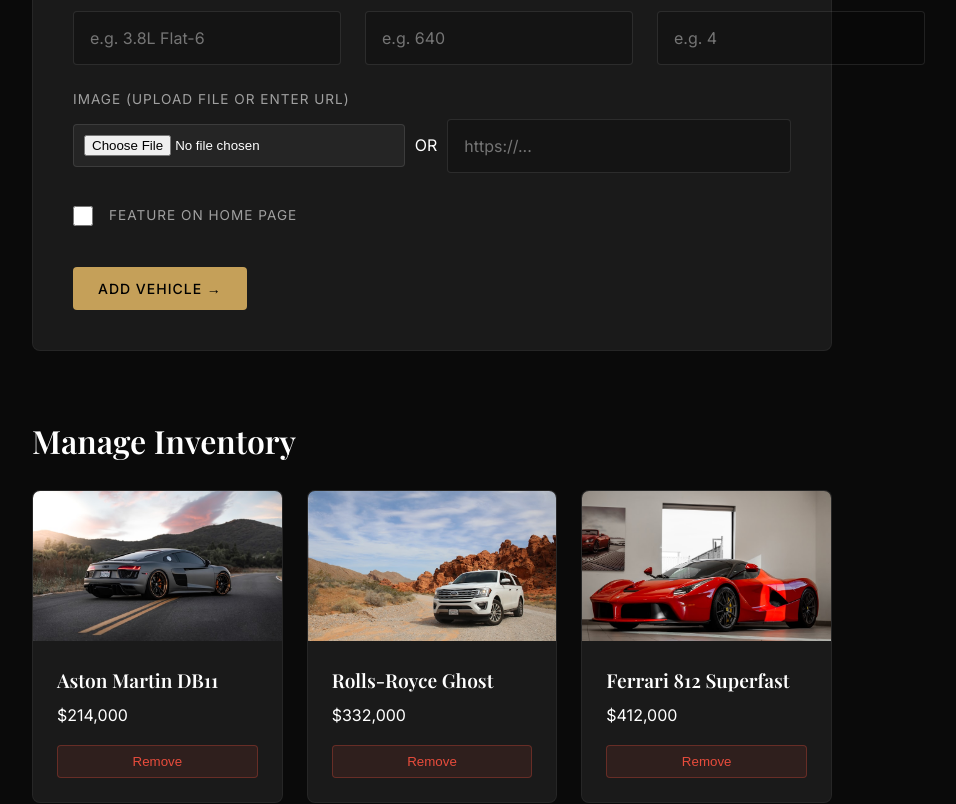
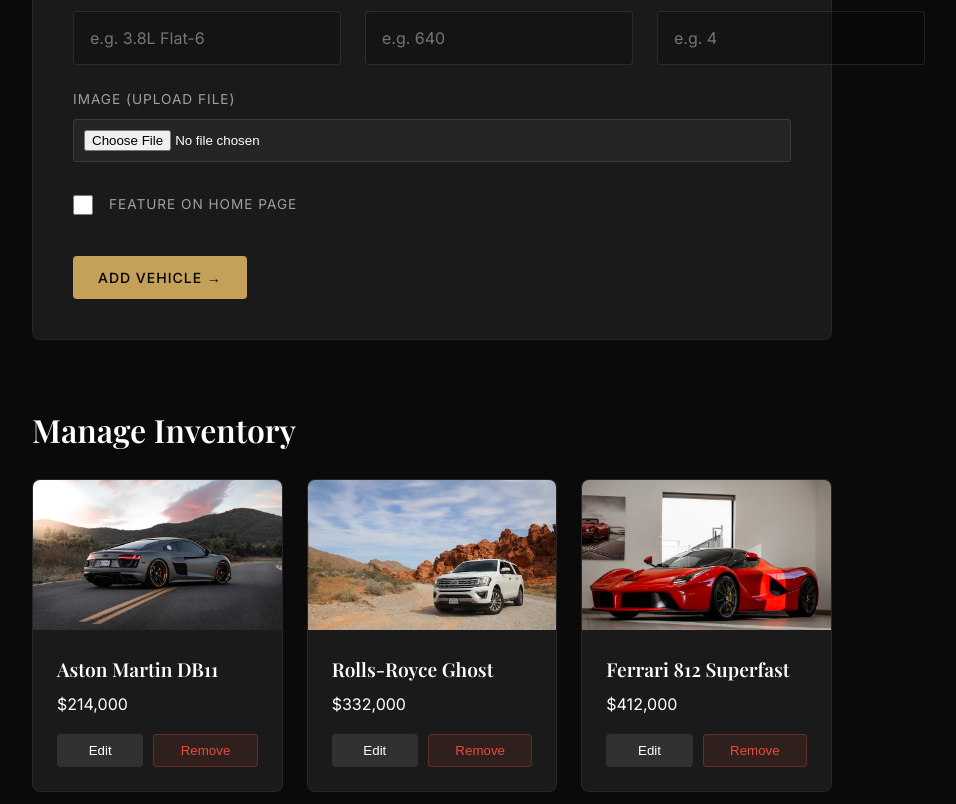
Before and after one commit to vsemenuha-lgtm/luxora-motors, a React (Vite) app: page /#/admin in a window 1280 px wide. Shown: the part 625-1429 px from the top of the page, without its empty margins (208-1164 px from the left). Built offline with nearby package versions, Linux system fonts and the light colour scheme.

Commit message:
Функции

```diff
--- a/src/context/CarContext.jsx
+++ b/src/context/CarContext.jsx
@@ -35,9 +35,12 @@
   const removeCar = (carId) => {
     setCars(prevCars => prevCars.filter(car => car.id !== carId));
   };
+  const updateCar = (updatedCar) => {
+    setCars(prevCars => prevCars.map(car => car.id === updatedCar.id ? updatedCar : car));
+  };
 
   return (
-    <CarContext.Provider value={{ cars, addCar, removeCar }}>
+    <CarContext.Provider value={{ cars, addCar, removeCar, updateCar }}>
       {children}
     </CarContext.Provider>
   );
--- a/src/pages/Admin.jsx
+++ b/src/pages/Admin.jsx
@@ -3,7 +3,8 @@
 import './Admin.css';
 
 const Admin = () => {
-  const { cars, addCar, removeCar } = useCarContext();
+  const { cars, addCar, removeCar, updateCar } = useCarContext();
+  const [editingCarId, setEditingCarId] = useState(null);
   const [formData, setFormData] = useState({
     brand: '',
     model: '',
@@ -23,6 +24,37 @@
       ...prev,
       [name]: type === 'checkbox' ? checked : value
     }));
+  };
+
+  const handleEdit = (car) => {
+    setEditingCarId(car.id);
+    setFormData({
+      brand: car.brand || '',
+      model: car.model || '',
+      price: car.price || '',
+      rentPrice: car.rentPrice || '',
+      engine: car.engine || '',
+      hp: car.hp || '',
+      seats: car.seats || '',
+      image: car.image || '',
+      featured: car.featured || false
+    });
+    window.scrollTo({ top: 0, behavior: 'smooth' });
+  };
+
+  const cancelEdit = () => {
+    setEditingCarId(null);
+    setFormData({
+      brand: '',
+      model: '',
+      price: '',
+      rentPrice: '',
+      engine: '',
+      hp: '',
+      seats: '',
+      image: '',
+      featured: false
+    });
   };
 
   const handleImageUpload = (e) => {
@@ -72,7 +104,7 @@
     e.preventDefault();
 
     // Formatting data before saving
-    const newCar = {
+    const carData = {
       ...formData,
       price: Number(formData.price),
       rentPrice: Number(formData.rentPrice),
@@ -80,8 +112,14 @@
       seats: Number(formData.seats),
     };
 
-    addCar(newCar);
-    setSuccessMessage('Vehicle successfully added to inventory!');
+    if (editingCarId) {
+      updateCar({ ...carData, id: editingCarId });
+      setSuccessMessage('Vehicle successfully updated!');
+      setEditingCarId(null);
+    } else {
+      addCar(carData);
+      setSuccessMessage('Vehicle successfully added to inventory!');
+    }
 
     // Reset form
     setFormData({
@@ -154,11 +192,9 @@
           </div>
 
           <div className="form-group">
-            <label htmlFor="image">Image (Upload File or Enter URL)</label>
-            <div className="image-input-container" style={{ display: 'flex', gap: '10px', alignItems: 'center' }}>
-              <input type="file" id="imageFile" accept="image/*" onChange={handleImageUpload} style={{ flex: 1, padding: '10px', background: 'rgba(255,255,255,0.05)', border: '1px solid rgba(255,255,255,0.1)', borderRadius: '4px', color: '#fff' }} />
-              <span>OR</span>
-              <input type="url" id="image" name="image" value={formData.image} onChange={handleChange} placeholder="https://..." style={{ flex: 1 }} />
+            <label htmlFor="imageFile">Image (Upload File)</label>
+            <div className="image-input-container">
+              <input type="file" id="imageFile" accept="image/*" onChange={handleImageUpload} style={{ width: '100%', padding: '10px', background: 'rgba(255,255,255,0.05)', border: '1px solid rgba(255,255,255,0.1)', borderRadius: '4px', color: '#fff' }} />
             </div>
             {formData.image && (
               <div style={{ marginTop: '15px' }}>
@@ -173,7 +209,16 @@
             <label htmlFor="featured">Feature on Home Page</label>
           </div>
 
-          <button type="submit" className="btn btn-primary submit-btn">ADD VEHICLE &rarr;</button>
+          <div style={{ display: 'flex', gap: '15px' }}>
+            <button type="submit" className="btn btn-primary submit-btn">
+              {editingCarId ? 'UPDATE VEHICLE' : 'ADD VEHICLE'} &rarr;
+            </button>
+            {editingCarId && (
+              <button type="button" className="btn btn-secondary submit-btn" onClick={cancelEdit} style={{ background: 'transparent', border: '1px solid rgba(255,255,255,0.2)' }}>
+                CANCEL
+              </button>
+            )}
+          </div>
         </form>
 
         <div className="admin-inventory-list" style={{ marginTop: '4rem' }}>
@@ -186,7 +231,10 @@
                   <div className="admin-car-details">
                     <h3>{car.brand} {car.model}</h3>
                     <p style={{ color: 'var(--color-gold)', marginBottom: '1rem' }}>${car.price.toLocaleString()}</p>
-                    <button className="btn-delete" onClick={() => removeCar(car.id)}>Remove</button>
+                    <div style={{ display: 'flex', gap: '10px' }}>
+                      <button className="btn-edit" onClick={() => handleEdit(car)} style={{ flex: 1, padding: '8px', background: 'rgba(255,255,255,0.1)', border: 'none', color: '#fff', cursor: 'pointer', borderRadius: '4px' }}>Edit</button>
+                      <button className="btn-delete" onClick={() => removeCar(car.id)} style={{ flex: 1 }}>Remove</button>
+                    </div>
                   </div>
                 </div>
               ))}
```
